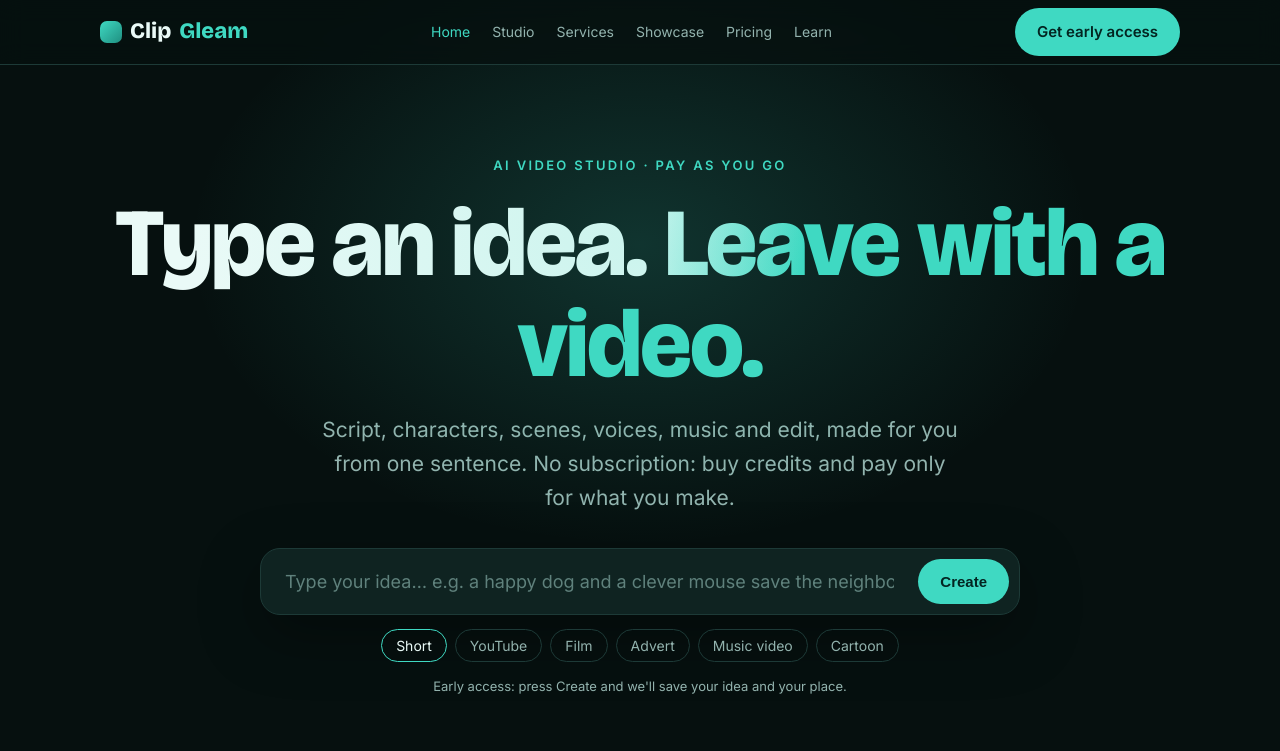
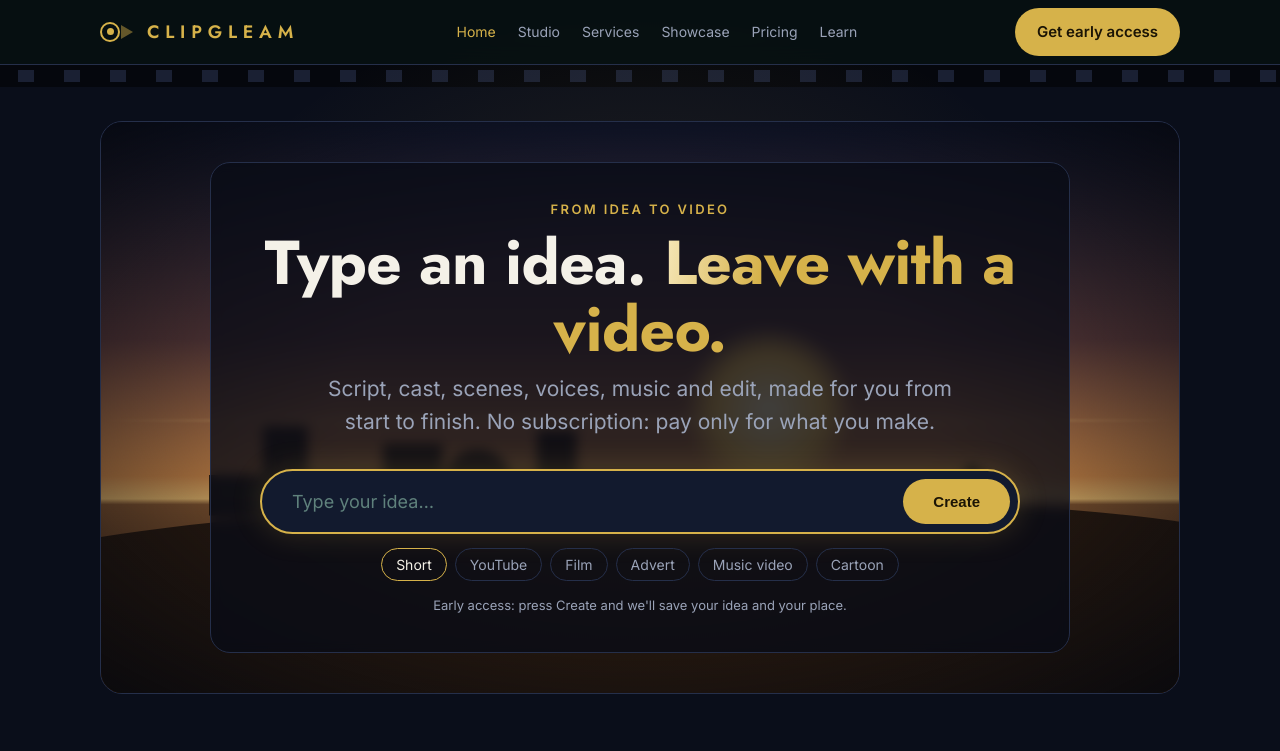
Before and after one commit to rahatali-bot/clipgleam-site, a plain HTML site: page index.html in a window 1280 px wide. Shown: the top 751 px of the page. Drawn offline with nearby package versions, Linux system fonts and the light colour scheme.

Commit message:
ClipGleam v3: navy + gold cinema look from the website mockup PDF
Co-Authored-By: Claude Opus 5.5 <noreply@anthropic.com>

```diff
--- a/index.html
+++ b/index.html
@@ -6,23 +6,29 @@
 <title>ClipGleam — type an idea, leave with a video</title>
 <meta name="description" content="AI video studio: script, characters, scenes, voices, music and edit from one sentence. Pay as you go. Early access open.">
 <link rel="preconnect" href="https://fonts.googleapis.com">
-<link href="https://fonts.googleapis.com/css2?family=Bricolage+Grotesque:opsz,wght@12..96,500;12..96,800&family=Inter:wght@400;500;600&display=swap" rel="stylesheet">
-<link rel="stylesheet" href="style.css?v=2">
+<link href="https://fonts.googleapis.com/css2?family=Jost:wght@400;500;600;700&family=Inter:wght@400;500;600&display=swap" rel="stylesheet">
+<link rel="stylesheet" href="style.css?v=3">
 </head>
 <body>
 <nav><div class="wrap">
-  <a class="logo" href="index.html"><i></i>Clip<b>Gleam</b></a>
+  <a class="logo" href="index.html"><span class="cam"><span class="lens"></span><span class="beam"></span></span>CLIPGLEAM</a>
   <div class="links"><a href="index.html" class=on>Home</a><a href="studio.html">Studio</a><a href="services.html">Services</a><a href="showcase.html">Showcase</a><a href="pricing.html">Pricing</a><a href="learn.html">Learn</a></div>
   <a class="btn" href="index.html#early">Get early access</a>
 </div></nav>
+<div class="filmstrip"></div>
 
 <header class="hero"><div class="wrap">
-  <div class="eyebrow">AI video studio · pay as you go</div>
-  <h1>Type an idea. <span class="gleam">Leave with a video.</span></h1>
-  <p class="lead">Script, characters, scenes, voices, music and edit, made for you from one sentence. No subscription: buy credits and pay only for what you make.</p>
-  <form class="ideabox" id="idea"><input id="ideaIn" placeholder="Type your idea… e.g. a happy dog and a clever mouse save the neighbourhood party" maxlength="300"><button class="btn" type="submit">Create</button></form>
-  <div class="chips" id="fmt"><button class="chip on" type="button">Short</button><button class="chip" type="button">YouTube</button><button class="chip" type="button">Film</button><button class="chip" type="button">Advert</button><button class="chip" type="button">Music video</button><button class="chip" type="button">Cartoon</button></div>
-  <div class="note">Early access: press Create and we'll save your idea and your place.</div>
+  <div class="cine">
+    <div class="sky"></div><div class="sunb"></div><div class="flare"></div><div class="fort"></div><div class="dune"></div><div class="rider">🏇</div><div class="vign"></div>
+    <div class="panel">
+      <div class="eyebrow">From idea to video</div>
+      <h1>Type an idea. <span class="gleam">Leave with a video.</span></h1>
+      <p class="lead">Script, cast, scenes, voices, music and edit, made for you from start to finish. No subscription: pay only for what you make.</p>
+      <form class="ideabox" id="idea"><input id="ideaIn" placeholder="Type your idea…" maxlength="300"><button class="btn" type="submit">Create</button></form>
+      <div class="chips" id="fmt"><button class="chip on" type="button">Short</button><button class="chip" type="button">YouTube</button><button class="chip" type="button">Film</button><button class="chip" type="button">Advert</button><button class="chip" type="button">Music video</button><button class="chip" type="button">Cartoon</button></div>
+      <div class="note">Early access: press Create and we'll save your idea and your place.</div>
+    </div>
+  </div>
 
   <div class="demo">
     <div class="prompt"><small>Your idea</small><div class="typed" id="typed"></div></div>
@@ -36,7 +42,7 @@
 </div></header>
 
 <section style="padding-top:20px"><div class="wrap">
-  <div class="sec-head reveal"><div class="eyebrow">What you can make</div><h2>One studio. Many kinds of video.</h2></div>
+  <div class="sec-head reveal"><div class="eyebrow">Made with ClipGleam · first projects</div><h2>One studio. Many kinds of video.</h2></div>
   <div class="grid g4">
     <a class="tile reveal" href="showcase.html" style="text-decoration:none"><div class="art a2"><span>🐶</span></div><div class="meta"><b>Kids cartoon</b><small>Series-ready characters</small></div></a>
     <a class="tile reveal" href="showcase.html" style="text-decoration:none"><div class="art a3"><span>🧴</span></div><div class="meta"><b>Product advert</b><small>Bold titles, voice-over</small></div></a>
--- a/style.css
+++ b/style.css
@@ -1,33 +1,33 @@
 :root{
-  --bg:#06100f; --bg2:#0b1a19; --card:#0f2321; --line:#1d3a37;
-  --ink:#eafaf7; --mute:#93b3ae; --teal:#3fd9c2; --teal2:#8ff0e0; --glow:rgba(63,217,194,.35);
+  --bg:#0a0e1a; --bg2:#0f1526; --card:#121a2e; --line:#252f4a;
+  --ink:#f4f1e8; --mute:#9aa3b8; --teal:#d6b24a; --teal2:#f1d47e; --glow:rgba(214,178,74,.35);
 }
 *{box-sizing:border-box;margin:0;padding:0}
 html{scroll-behavior:smooth}
 body{background:var(--bg);color:var(--ink);font:16px/1.6 Inter,system-ui,sans-serif;overflow-x:hidden}
 a{color:inherit}
 .wrap{max-width:1120px;margin:0 auto;padding:0 20px}
-h1,h2,h3{font-family:"Bricolage Grotesque",Inter,sans-serif;line-height:1.05;letter-spacing:-.02em}
+h1,h2,h3{font-family:Jost,Inter,sans-serif;font-weight:600;line-height:1.08;letter-spacing:-.01em}
 .eyebrow{font-size:13px;letter-spacing:.18em;text-transform:uppercase;color:var(--teal);font-weight:600}
 
 /* nav */
 nav{position:sticky;top:0;z-index:20;background:rgba(6,16,15,.75);backdrop-filter:blur(12px);border-bottom:1px solid var(--line)}
 nav .wrap{display:flex;align-items:center;justify-content:space-between;height:64px}
-.logo{font-family:"Bricolage Grotesque";font-weight:800;font-size:22px;text-decoration:none;display:flex;align-items:center;gap:8px}
+.logo{font-family:Jost;font-weight:800;font-size:22px;text-decoration:none;display:flex;align-items:center;gap:8px}
 .logo b{color:var(--teal)}
 .logo i{width:22px;height:22px;border-radius:7px;background:linear-gradient(135deg,var(--teal),#1f8f80);position:relative;overflow:hidden;display:inline-block}
 .logo i:after{content:"";position:absolute;inset:-50%;background:linear-gradient(115deg,transparent 40%,#fff9 50%,transparent 60%);animation:sweep 3.2s infinite}
 nav .links{display:flex;gap:22px;font-size:14px;color:var(--mute)}
 nav .links a{text-decoration:none}
 nav .links a:hover{color:var(--ink)}
-.btn{display:inline-block;background:var(--teal);color:#032521;font-weight:600;padding:12px 22px;border-radius:999px;text-decoration:none;border:0;cursor:pointer;font-size:15px;transition:transform .15s,box-shadow .15s}
+.btn{display:inline-block;background:var(--teal);color:#1b1405;font-weight:600;padding:12px 22px;border-radius:999px;text-decoration:none;border:0;cursor:pointer;font-size:15px;transition:transform .15s,box-shadow .15s}
 .btn:hover{transform:translateY(-2px);box-shadow:0 10px 30px var(--glow)}
 .btn.ghost{background:transparent;color:var(--ink);border:1px solid var(--line)}
 @media(max-width:720px){nav .links{display:none}}
 
 /* hero */
 .hero{position:relative;padding:90px 0 70px;text-align:center}
-.hero:before{content:"";position:absolute;left:50%;top:-120px;width:900px;height:600px;transform:translateX(-50%);background:radial-gradient(closest-side,rgba(63,217,194,.18),transparent);pointer-events:none}
+.hero:before{content:"";position:absolute;left:50%;top:-120px;width:900px;height:600px;transform:translateX(-50%);background:radial-gradient(closest-side,rgba(214,178,74,.12),transparent);pointer-events:none}
 .hero h1{font-size:clamp(44px,8vw,96px);font-weight:800;margin:18px 0}
 .gleam{background:linear-gradient(100deg,var(--teal) 0%,var(--teal) 40%,#fff 50%,var(--teal) 60%,var(--teal) 100%);background-size:250% 100%;-webkit-background-clip:text;background-clip:text;color:transparent;animation:shine 4s linear infinite}
 @keyframes shine{from{background-position:150% 0}to{background-position:-100% 0}}
@@ -47,10 +47,10 @@ nav .links a:hover{color:var(--ink)}
 @keyframes pulse{50%{transform:translateX(6px);opacity:.6}}
 .screen{position:relative;overflow:hidden;padding:0}
 .screen small{position:absolute;top:14px;left:16px;z-index:3}
-.scene{position:absolute;inset:0;background:linear-gradient(180deg,#123b4a,#2a6e6a 60%,#e9b77a 61%,#c9935a);}
+.scene{position:absolute;inset:0;background:linear-gradient(180deg,#1a1f3a,#7a4a2a 55%,#e0a860 61%,#b77a40);}
 .sun{position:absolute;width:54px;height:54px;border-radius:50%;background:#ffd98a;box-shadow:0 0 40px #ffd98a;top:28%;left:70%;animation:sunmove 8s ease-in-out infinite alternate}
 @keyframes sunmove{to{top:18%;left:20%}}
-.hill{position:absolute;bottom:38%;width:160%;height:90px;left:-30%;background:#1f5a55;border-radius:50% 50% 0 0}
+.hill{position:absolute;bottom:38%;width:160%;height:90px;left:-30%;background:#3a2414;border-radius:50% 50% 0 0}
 .char{position:absolute;bottom:18%;left:-20%;font-size:46px;animation:walk 7s linear infinite}
 @keyframes walk{to{left:110%}}
 .bar{position:absolute;bottom:0;left:0;right:0;height:34px;background:rgba(0,0,0,.45);display:flex;align-items:center;gap:10px;padding:0 12px;z-index:3;font-size:12px;color:#cfe}
@@ -70,24 +70,24 @@ section{padding:90px 0}
 @media(max-width:560px){.g3,.g4{grid-template-columns:1fr}}
 .card{background:var(--card);border:1px solid var(--line);border-radius:18px;padding:24px;transition:transform .2s,border-color .2s}
 .card:hover{transform:translateY(-4px);border-color:var(--teal)}
-.card .n{font-family:"Bricolage Grotesque";font-weight:800;font-size:40px;color:var(--teal)}
+.card .n{font-family:Jost;font-weight:800;font-size:40px;color:var(--teal)}
 .card h3{font-size:22px;margin:6px 0 8px}
 .card p{color:var(--mute);font-size:15px}
 .emo{font-size:34px}
 
 /* pricing */
 .price{position:relative;text-align:center}
-.price .amt{font-family:"Bricolage Grotesque";font-weight:800;font-size:46px;margin:6px 0}
+.price .amt{font-family:Jost;font-weight:800;font-size:46px;margin:6px 0}
 .price .cr{color:var(--teal);font-weight:600}
 .price ul{list-style:none;color:var(--mute);font-size:14px;margin-top:12px}
-.price.pop{border-color:var(--teal);box-shadow:0 0 0 1px var(--teal),0 20px 60px rgba(63,217,194,.15)}
-.tag{position:absolute;top:-12px;left:50%;transform:translateX(-50%);background:var(--teal);color:#032521;font-size:12px;font-weight:700;padding:3px 12px;border-radius:999px}
+.price.pop{border-color:var(--teal);box-shadow:0 0 0 1px var(--teal),0 20px 60px rgba(214,178,74,.15)}
+.tag{position:absolute;top:-12px;left:50%;transform:translateX(-50%);background:var(--teal);color:#1b1405;font-size:12px;font-weight:700;padding:3px 12px;border-radius:999px}
 .g5{grid-template-columns:repeat(5,1fr)}
 @media(max-width:1000px){.g5{grid-template-columns:repeat(3,1fr)}}
 @media(max-width:620px){.g5{grid-template-columns:1fr 1fr}}
 .rates{display:flex;gap:16px;flex-wrap:wrap;margin-bottom:28px}
 .rate{flex:1;min-width:240px;background:var(--bg2);border:1px solid var(--line);border-radius:14px;padding:16px 20px}
-.rate b{font-size:24px;font-family:"Bricolage Grotesque";color:var(--teal2)}
+.rate b{font-size:24px;font-family:Jost;color:var(--teal2)}
 .rate span{display:block;color:var(--mute);font-size:14px}
 
 /* faq */
@@ -99,7 +99,7 @@ details[open] summary:after{content:"–"}
 details p{color:var(--mute);margin-top:10px}
 
 /* cta */
-.final{text-align:center;background:radial-gradient(closest-side,rgba(63,217,194,.16),transparent),var(--bg2);border-top:1px solid var(--line);border-bottom:1px solid var(--line)}
+.final{text-align:center;background:radial-gradient(closest-side,rgba(214,178,74,.14),transparent),var(--bg2);border-top:1px solid var(--line);border-bottom:1px solid var(--line)}
 .final h2{font-size:clamp(34px,6vw,64px)}
 .final p{color:var(--mute);margin:14px auto 28px;max-width:520px}
 footer{padding:30px 0;color:var(--mute);font-size:13px}
@@ -146,7 +146,7 @@ nav .links a.on{color:var(--teal)}
 /* studio flow */
 .steps{display:flex;gap:6px;flex-wrap:wrap;margin:26px 0 10px}
 .steps a{flex:1;min-width:110px;text-align:center;text-decoration:none;background:var(--card);border:1px solid var(--line);border-radius:12px;padding:10px 6px;font-size:14px;color:var(--mute)}
-.steps a b{display:block;font-family:"Bricolage Grotesque";font-size:22px;color:var(--teal)}
+.steps a b{display:block;font-family:Jost;font-size:22px;color:var(--teal)}
 .steps a:hover{border-color:var(--teal);color:var(--ink)}
 .flow{display:grid;grid-template-columns:1fr 1.2fr;gap:30px;align-items:center;padding:50px 0;border-top:1px solid var(--line)}
 .flow:nth-of-type(even) .mock{order:-1}
@@ -178,8 +178,42 @@ nav .links a.on{color:var(--teal)}
 .tl i{height:14px;border-radius:4px;background:var(--teal);opacity:.75;display:block}
 .journey{display:flex;gap:10px;flex-wrap:wrap;justify-content:center}
 .journey div{flex:1;min-width:120px;text-align:center;background:var(--card);border:1px solid var(--line);border-radius:14px;padding:14px 8px}
-.journey b{font-family:"Bricolage Grotesque";font-size:28px;color:var(--teal);display:block}
+.journey b{font-family:Jost;font-size:28px;color:var(--teal);display:block}
 .journey small{color:var(--mute)}
 table.cmp{width:100%;border-collapse:collapse;margin-top:10px;font-size:15px}
 table.cmp td,table.cmp th{padding:12px 10px;border-bottom:1px solid var(--line);text-align:left}
 table.cmp th{color:var(--mute);font-weight:500}
+
+/* ---- v3: cinema look from the PDF (navy + gold) ---- */
+body{font-family:Inter,system-ui,sans-serif}
+.logo{font-family:Jost,sans-serif;font-weight:600;letter-spacing:.32em;font-size:18px;color:var(--teal)}
+.logo b{color:var(--teal);font-weight:600}
+.cam{display:inline-flex;align-items:center;gap:0;margin-right:6px}
+.cam .lens{width:20px;height:20px;border-radius:50%;border:2.5px solid var(--teal);display:grid;place-items:center}
+.cam .lens:after{content:"";width:7px;height:7px;border-radius:50%;background:var(--teal)}
+.cam .beam{width:0;height:0;border-top:7px solid transparent;border-bottom:7px solid transparent;border-left:12px solid rgba(214,178,74,.45);margin-left:1px}
+.filmstrip{height:22px;background:repeating-linear-gradient(90deg,#05070d 0 18px,#1a2033 18px 34px,#05070d 34px 46px);background-size:46px 100%;border-block:5px solid #05070d}
+.hero{padding:0 0 70px}
+.cine{position:relative;border-radius:22px;overflow:hidden;margin-top:34px;border:1px solid var(--line);min-height:560px;display:flex;align-items:center;justify-content:center;padding:40px 18px}
+.cine .sky{position:absolute;inset:0;background:linear-gradient(180deg,#141a33 0%,#5a3a3a 38%,#d08a4a 62%,#f2c070 66%,#8a5a32 67%,#4a2e1a 100%)}
+.cine .sunb{position:absolute;left:62%;top:52%;width:160px;height:160px;border-radius:50%;background:radial-gradient(circle,#fff3c8,#f6c45a 45%,transparent 70%);transform:translate(-50%,-50%);filter:blur(2px);animation:flare 6s ease-in-out infinite alternate}
+@keyframes flare{to{transform:translate(-50%,-56%) scale(1.08)}}
+.cine .flare{position:absolute;left:0;right:0;top:52%;height:3px;background:linear-gradient(90deg,transparent,rgba(255,220,140,.7),transparent);filter:blur(1px)}
+.cine .fort{position:absolute;bottom:31%;left:10%;width:46%;height:90px;background:
+ linear-gradient(#20140c,#20140c) 0 100%/100% 45% no-repeat,
+ linear-gradient(#20140c,#20140c) 12% 100%/9% 100% no-repeat,
+ linear-gradient(#20140c,#20140c) 40% 100%/12% 80% no-repeat,
+ linear-gradient(#20140c,#20140c) 72% 100%/8% 95% no-repeat,
+ radial-gradient(circle at 50% 100%,#20140c 60%,transparent 61%) 55% 30%/14% 50% no-repeat;opacity:.9}
+.cine .dune{position:absolute;bottom:0;left:-10%;right:-10%;height:34%;background:#2c1c10;border-radius:60% 40% 0 0/40% 30% 0 0}
+.cine .rider{position:absolute;bottom:33%;font-size:30px;filter:brightness(0);animation:ride 16s linear infinite}
+@keyframes ride{from{left:72%}to{left:96%}}
+.cine .vign{position:absolute;inset:0;background:radial-gradient(ellipse at center,transparent 40%,rgba(5,7,13,.85))}
+.panel{position:relative;z-index:2;max-width:860px;width:100%;background:rgba(9,12,22,.78);backdrop-filter:blur(6px);border:1px solid var(--line);border-radius:20px;padding:36px 26px;text-align:center}
+.panel h1{font-size:clamp(34px,5.6vw,62px);margin:10px 0 8px}
+.panel .lead{margin-bottom:22px}
+.ideabox{border:2px solid var(--teal);box-shadow:0 0 30px rgba(214,178,74,.18);border-radius:999px;padding:8px 8px 8px 16px;margin-top:10px}
+.ideabox .btn{padding:12px 30px}
+@media(max-width:560px){.ideabox{border-radius:20px}}
+.tile .art:after{content:"▶";position:absolute;top:10px;right:10px;width:30px;height:30px;border-radius:50%;border:1.5px solid #fff9;color:#fff;font-size:11px;display:grid;place-items:center}
+.gleam{background:linear-gradient(100deg,var(--teal) 0%,var(--teal) 40%,#fff6d8 50%,var(--teal) 60%,var(--teal) 100%);background-size:250% 100%;-webkit-background-clip:text;background-clip:text}
```
Also changed, not shown: learn.html (+4 -3 lines), pricing.html (+4 -3 lines), services.html (+4 -3 lines), showcase.html (+4 -3 lines), studio.html (+4 -3 lines).
